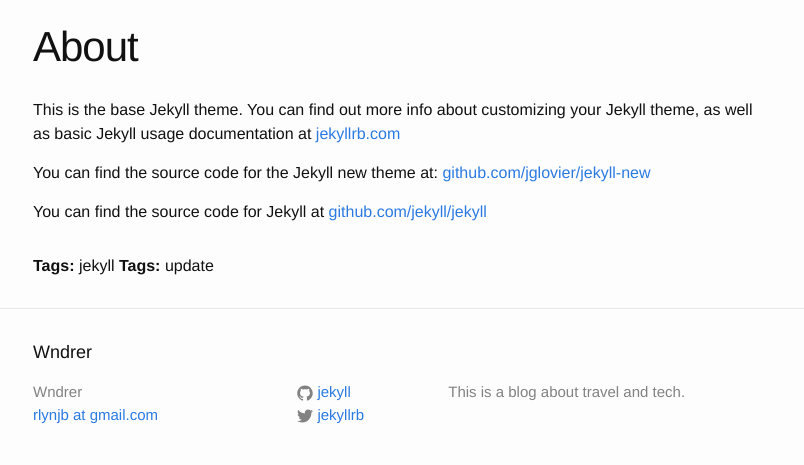
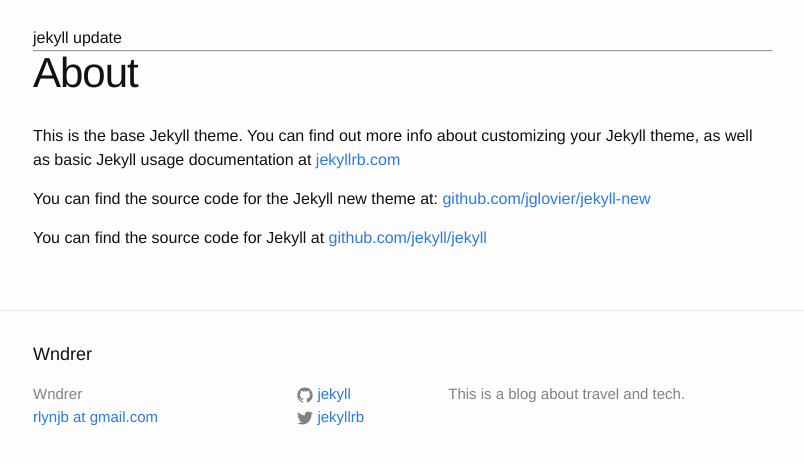
Before and after one commit to rlynjb/wandrr, a Jekyll site: the page built from about.md, in a window 1280 px wide, cut to the strip 362-827 px from the top of the page. Shown: the whole strip, without its empty margins (237-1041 px from the left). Built offline with Jekyll 4.4.1, drawn with Linux system fonts in a browser that asks for light colours.

Commit message:
move categories to the top

```diff
--- a/_layouts/default.html
+++ b/_layouts/default.html
@@ -9,11 +9,11 @@
 
     <div class="page-content">
       <div class="wrapper">
+        {% for category in site.categories %}
+          {{ category | first }}
+        {% endfor %}
+        <hr>
         {{ content }}
-
-        {% for category in site.categories %}
-          <b>Tags: </b>{{ category | first }}
-        {% endfor %}
       </div>
     </div>
 
```
Also changed, not shown: 4 other files.
